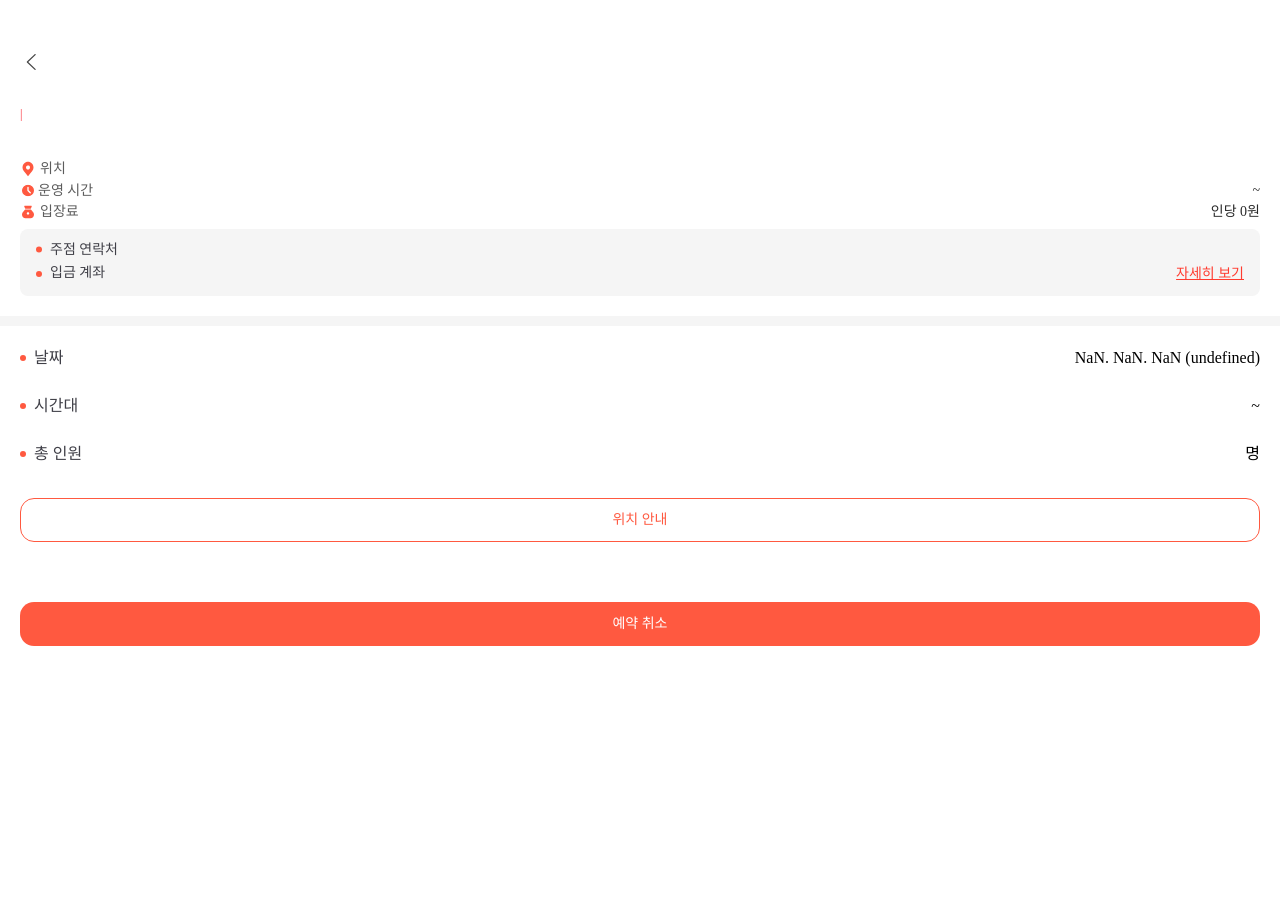
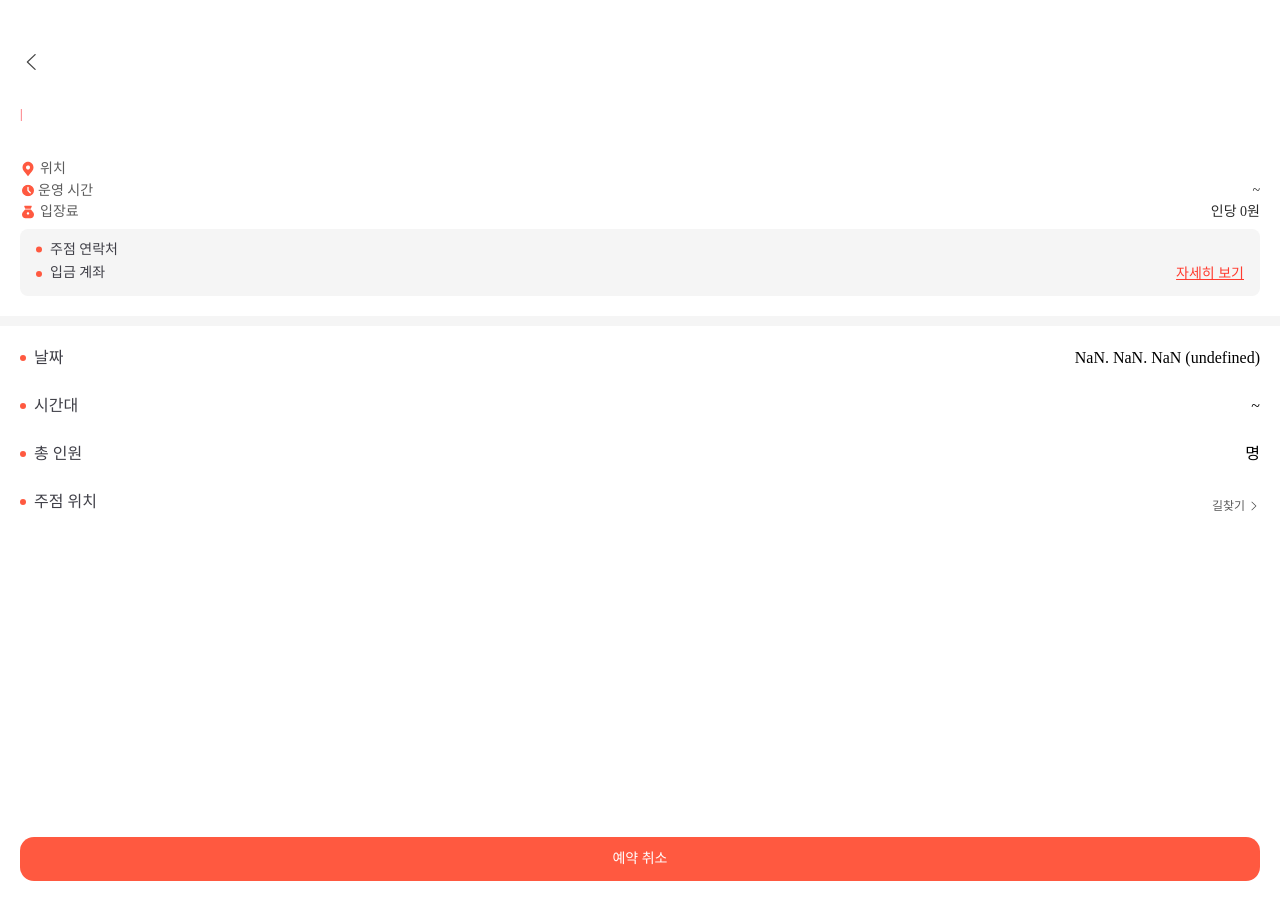
Before and after one commit to skkuding/joodang, a Next.js app in the folder apps/frontend/: page /reservation-check-page/1 in a window 1280 px wide. Shown: the top 920 px of the page. Built offline with nearby package versions, Linux system fonts and the light colour scheme; no server answers; a web font is replaced by a local one.

Commit message:
feat(fe): impl map on reservation-check-page

```diff
--- a/apps/frontend/app/(detail)/reservation-check-page/[reservationId]/page.tsx
+++ b/apps/frontend/app/(detail)/reservation-check-page/[reservationId]/page.tsx
@@ -1,12 +1,14 @@
 "use client";
 import CopyAccountModal from "@/app/components/CopyAccountModal";
-import { ReservationResponse, Store } from "@/app/type";
+import { ReservationResponse, Store, StoreDetail } from "@/app/type";
 import {
+  cn,
   formatDateWithDay,
   formatToHHMM,
   formatWithComma,
   safeFetcher,
 } from "@/lib/utils";
+import Arrow from "@/public/icons/icon_arrow.svg";
 import Location from "@/public/icons/icon_location.svg";
 import Clock from "@/public/icons/orangeClock.svg";
 import Money from "@/public/icons/orangeMoney.svg";
@@ -45,6 +47,7 @@ export default function ReservationDetail() {
     totalCapacity: 0,
     festivalId: 0,
   });
+  const [storeDetail, setStoreDetail] = useState<StoreDetail | null>(null);
 
   const params = useParams<{ reservationId: string }>();
 
@@ -61,8 +64,16 @@ export default function ReservationDetail() {
       if (reservation) {
         setStore(reservation.store);
         setReservation(reservation);
+
+        const fetchedStoreDetail: StoreDetail | null = await safeFetcher(
+          `store/${reservation.store.id}`
+        ).json();
+        if (fetchedStoreDetail) {
+          setStoreDetail(fetchedStoreDetail);
+        }
       }
     }
+
     getReservationById();
   }, []);
 
@@ -190,12 +201,29 @@ export default function ReservationDetail() {
             <p className="text-color-common-0">{reservation?.headcount}명</p>
           </div>
         </div>
+        <div className="flex">
+          <Image src={OrangeDot} alt="주황닷" width={6} height={6} />
+          <div className="ml-2 flex w-full justify-between">
+            <p>주점 위치</p>
+            <Link href={"/map/1"} className="mt-2">
+              <div className="relative flex flex-row gap-[2px] pl-[10px]">
+                <p
+                  className={cn(
+                    "text-color-neutral-40 flex items-center text-xs font-normal",
+                    "after:absolute after:-inset-3 after:rounded-full after:content-['']"
+                  )}
+                >
+                  길찾기
+                </p>
+                <Image src={Arrow} alt="arrow" width={13} height={13} />
+              </div>
+            </Link>
+          </div>
+        </div>
+
+        <section className="h-[215px] w-[335px] overflow-hidden rounded-md"></section>
+
         <div className="flex flex-col">
-          <Link href={"/map/1"} className="mt-2">
-            <button className="h-11 w-full rounded-xl border border-[#FF5940] bg-white text-sm font-medium text-[#FF5940]">
-              위치 안내
-            </button>
-          </Link>
           <div className="mb-[40px] mt-[60px]">
             <button
               className="h-11 w-full rounded-xl bg-[#FF5940] text-sm font-medium text-white"
--- a/apps/frontend/app/(main)/reservation-check-page/page.tsx
+++ b/apps/frontend/app/(main)/reservation-check-page/page.tsx
@@ -13,7 +13,6 @@ export default function ReservationCheckPage() {
     async function getReservations() {
       const reservations: ReservationResponse[] =
         await safeFetcher("reservation").json();
-      console.log("reservations:", reservations);
       setReservations(reservations);
     }
     getReservations();
```
Also changed, not shown: 1 other file (tests, documents, lock files or other folders).
